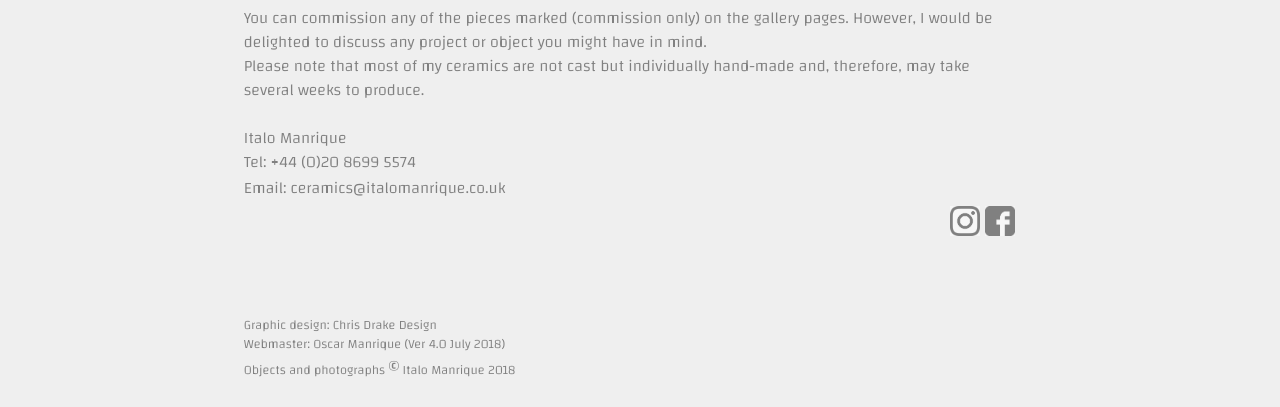
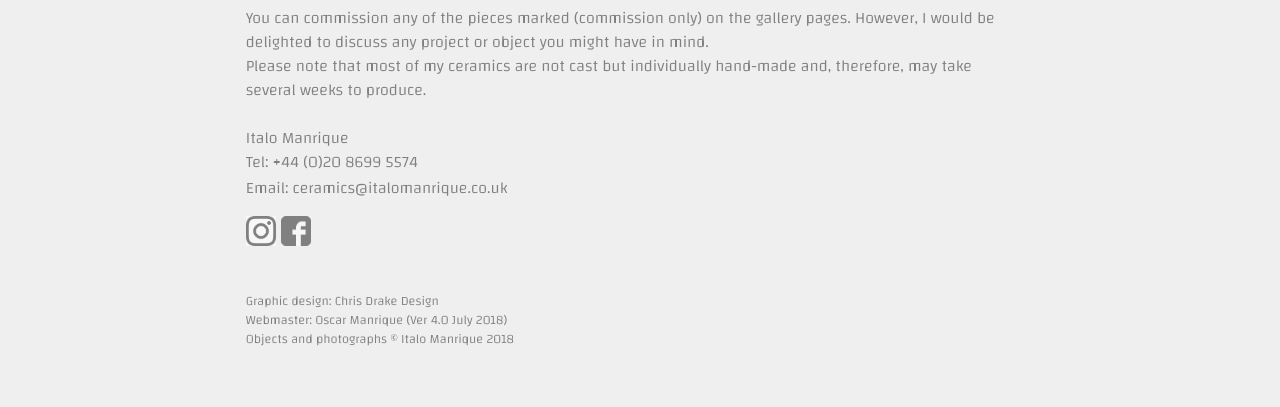
Before and after one commit to ManrOsca/ceramics, a plain HTML site: page MDB/contact.html in a window 1280 px wide. Shown: the part 693-1100 px from the top of the page. After the commit the page ends 1066 px from the top, so only its background shows below. Drawn offline with Linux system fonts and the light colour scheme.

Commit message:
Several cosmetic adjustments

```diff
--- a/MDB/contact.html
+++ b/MDB/contact.html
@@ -65,7 +65,7 @@
 			<br>
 			Tel: +44 (0)20 8699 5574 </p>
 
-
+            <div style="clear: both;"> </div>
 
 			<p class="py-2 padLeft container-fluid adjustEmail ">
 					Email: ceramics@italomanrique.co.uk
@@ -83,14 +83,13 @@
 		</div>
 
 		<br>
-		<br>
 
 		<div style="clear: both;"> </div>
 
 
 		<div class="row padLeft pr-3">
 			<p class="py-2 padLeft container-fluid typeSmall" >
-			Graphic design: Chris Drake Design <br> Webmaster: Oscar Manrique (Ver 4.0 July 2018) <br>Objects and photographs <span class="copy">&copy;</span> Italo Manrique 2018
+			Graphic design: Chris Drake Design <br> Webmaster: Oscar Manrique (Ver 4.0 July 2018) <br>Objects and photographs &copy Italo Manrique 2018
 
 			</p>
 		</div>     <!-- row -->
--- a/MDB/css/style.css
+++ b/MDB/css/style.css
@@ -79,6 +79,7 @@ gallery {
 /* Remove Lightbox white frame */
 .lightbox .lb-image {
   border: none;
+  border-radius: 0;
 }
 .anchor{
    display:block;
@@ -213,6 +214,7 @@ figcaption { display: table-caption; caption-side: top ; }
 .lb-data {   /* text fo the gallery's picture caption */
     color: #808080;
 	font-weight:300;
+    padding:0;
 }
 .lb-data .lb-caption {   /* text fo the gallery's picture caption */
     color: #808080;
@@ -235,15 +237,15 @@ span.adjustSocial a {
 
 .adjustSocial {
 	position: relative;
-	top: 30px;
-	left: 70px;
+	top: 20px;
+	left: 0px;
 	float:left;
 	}
 
 .adjustEmail{
 	bottom:30px;
 	position:relative;
-	right:70px;
+	right:0px;
 }
 
 div p span span {
@@ -287,7 +289,7 @@ div p span span {
 	font-size: 100%;
 	}
 	p.container-fluid {
-	padding-left: 0 ;
+	padding-left: 2px; ;
 	font-size: 100%;
 	}
 /*	.right {
@@ -299,9 +301,10 @@ div p span span {
 	}
 
 	.adjustSocial {
-	position:relative;
-	float:right;
-	left:0;
+	position: relative;
+	top: 40px;
+	left: 70px;
+	float:left;
 	}
 
 	div p span span {
@@ -310,12 +313,13 @@ div p span span {
     bottom: 30px;
 
 	}
-	span.adjustSocial a {
+
+/*	span.adjustSocial a {
     float: left;
     display: block;
     margin: 0;
     padding: 0 5px 0 0;
-	}
+	} */
 
 	p.container-fluid.typeSmall {
 	font-size: 80%;
@@ -325,7 +329,6 @@ div p span span {
 	bottom:30px;
 	position:relative;
 	right:70px;
-	left:0;
 	}
 }
 
```
Also changed, not shown: MDB/cups.html (+3 -3 lines), MDB/creeper-vase.jpg (renamed from MDB/img/thumbnails/creeper-vase.jpg), MDB/img/thumbnails/creeper-vase-thumb.jpg, MDB/img/yema-eggcup.jpeg (added).
